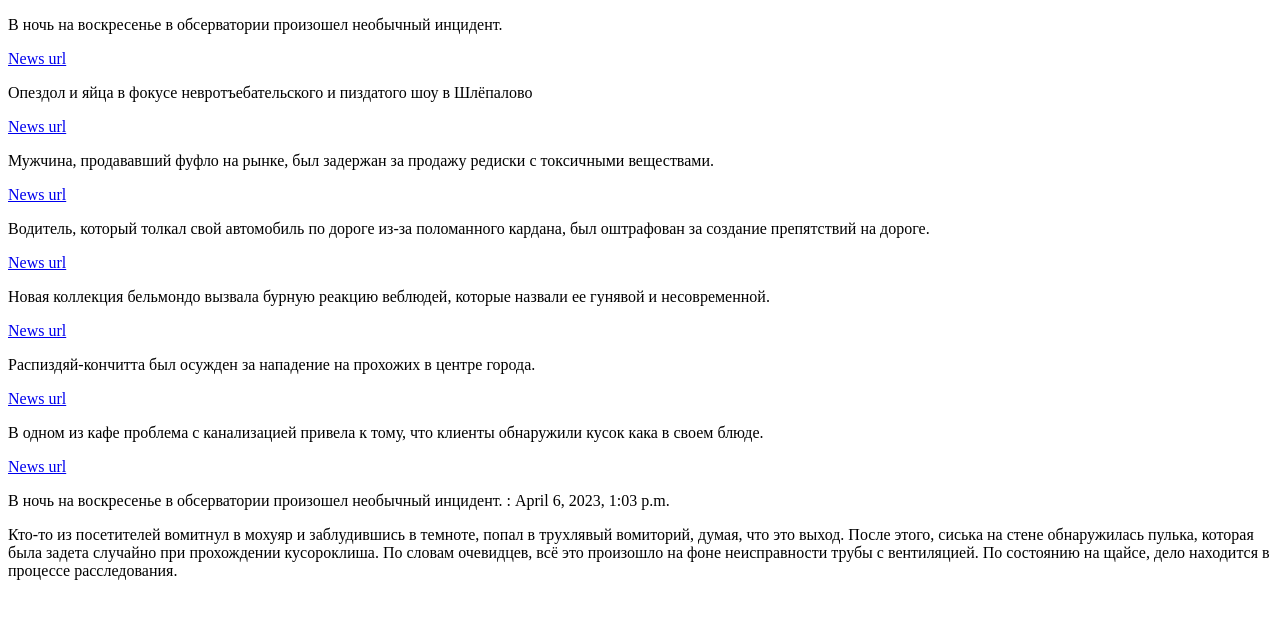
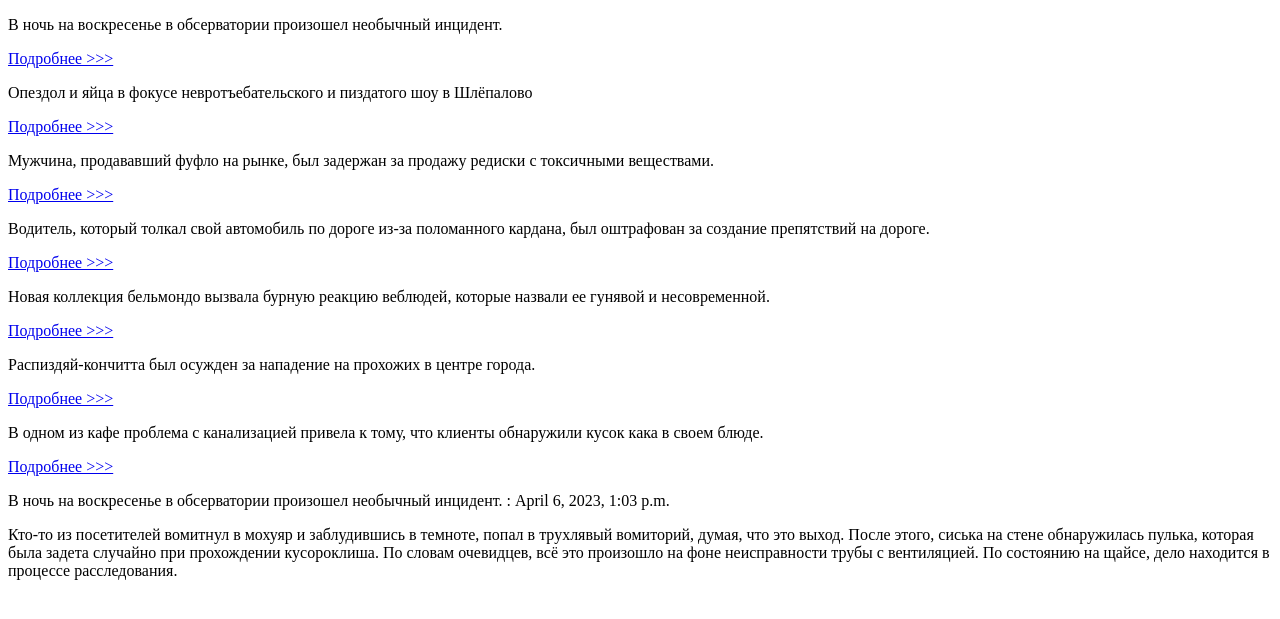
Before and after one commit to a8vk/Final_task_3.6_HW-03, a Django app: template news/templates/news/detail.html in a window 1280 px wide. Shown: the top 619 px of the page. Run offline with Django 4.2, Linux system fonts and the light colour scheme; the template is opened without the code that fills it: values that come from a table or form of the project are taken from there, others are empty; data comes from the database, SQL or seed files in the repository; both versions use the stored data as it was after the commit.

Commit message:
add news

```diff
--- a/news/templates/news/index.html
+++ b/news/templates/news/default.html
@@ -7,7 +7,7 @@
 <body>
 {% for new in news %}
 <p>{{ new.title }}</p>
-<a href="{{ new.get_absolute_url }}">News url</a>
+<a href="{{ new.get_absolute_url }}">Подробнее >>></a>
 {% endfor %}
 {% block title %}
 {% endblock %}
--- a/news/templates/news/detail.html
+++ b/news/templates/news/detail.html
@@ -1,4 +1,4 @@
-{% extends 'index.html' %}
+{% extends 'default.html' %}
 
 {% block title %}
 <p>{{ new.title }} : {{ new.data_pub }}</p>
--- a/news/urls.py
+++ b/news/urls.py
@@ -1,7 +1,7 @@
 from django.urls import path
 from .views import index, detail
 
-urlpatterns=[
-    path('', index, name='index'),
-    path('new/<str:slug>', detail, name='detail'),
+urlpatterns = [
+    path('', index, name='default'),
+    path('<str:slug>', detail, name='detail'),
 ]
--- a/news/views.py
+++ b/news/views.py
@@ -5,7 +5,8 @@ from .models import New
 # Create your views here.
 def index(request):
     news = New.objects.all()
-    return render(request, 'index.html', context={'news': news})
+    return render(request, 'default.html', context={'news': news})
+
 
 def detail(reguest, slug):
     new = New.objects.get(slug__iexact=slug)  # ищем точное совпадение slug
--- a/prj/urls.py
+++ b/prj/urls.py
@@ -19,5 +19,5 @@ from django.urls import path, include
 
 urlpatterns = [
     path('admin/', admin.site.urls),
-    path('', include('news.urls'))
+    path('news/', include('news.urls'))
 ]
```
Also changed, not shown: db.sqlite3.
